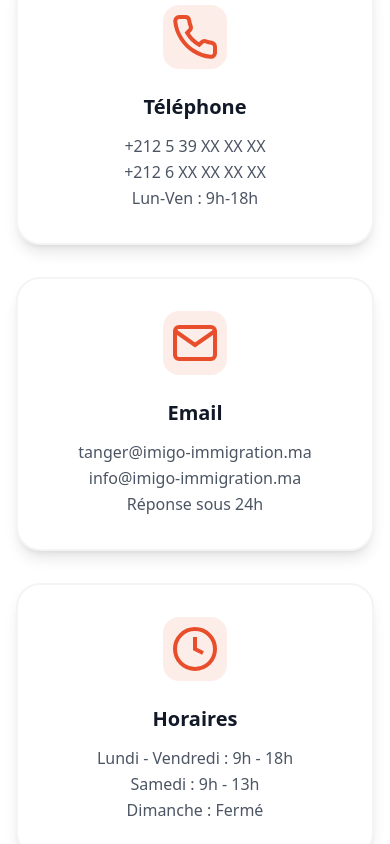
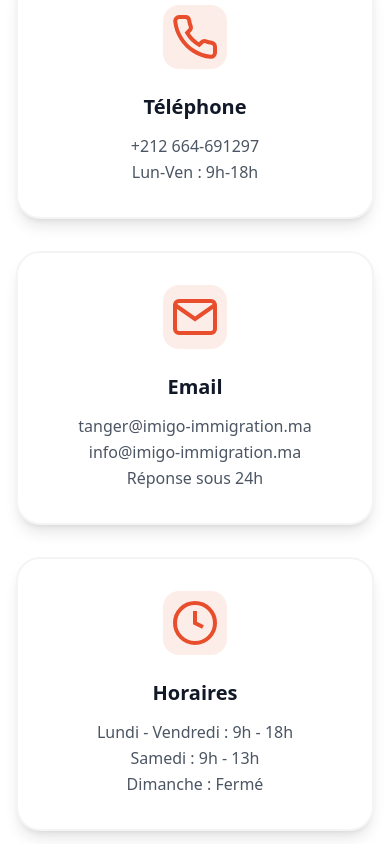
Before and after one commit to themoutaouakil/tanger, a Next.js app: page /contact in a window 390 px wide. Shown: the part 860-1704 px from the top of the page. Built offline with nearby package versions, Linux system fonts and the light colour scheme.

Commit message:
Update phone number to +212 664-691297 in Footer and Contact page

```diff
--- a/app/contact/page.tsx
+++ b/app/contact/page.tsx
@@ -312,7 +312,7 @@ const contactInfo = [
   },
   {
     title: "Téléphone",
-    content: "+212 5 39 XX XX XX<br/>+212 6 XX XX XX XX<br/>Lun-Ven : 9h-18h",
+    content: "+212 664-691297<br/>Lun-Ven : 9h-18h",
     icon: <svg className="w-12 h-12" fill="none" stroke="currentColor" strokeWidth="2" viewBox="0 0 24 24"><path d="M22 16.92v3a2 2 0 0 1-2.18 2 19.79 19.79 0 0 1-8.63-3.07 19.5 19.5 0 0 1-6-6 19.79 19.79 0 0 1-3.07-8.67A2 2 0 0 1 4.11 2h3a2 2 0 0 1 2 1.72 12.84 12.84 0 0 0 .7 2.81 2 2 0 0 1-.45 2.11L8.09 9.91a16 16 0 0 0 6 6l1.27-1.27a2 2 0 0 1 2.11-.45 12.84 12.84 0 0 0 2.81.7A2 2 0 0 1 22 16.92z"/></svg>,
   },
   {
--- a/components/Footer.tsx
+++ b/components/Footer.tsx
@@ -32,7 +32,7 @@ export default function Footer() {
           <div>
             <h4 className="text-lg font-bold mb-4">Contact</h4>
             <p className="text-gray-400 leading-relaxed">
-              +212 5 39 XX XX XX<br />
+              +212 664-691297<br />
               tanger@imigo-immigration.ma<br />
               Tanger, Maroc
             </p>
```
